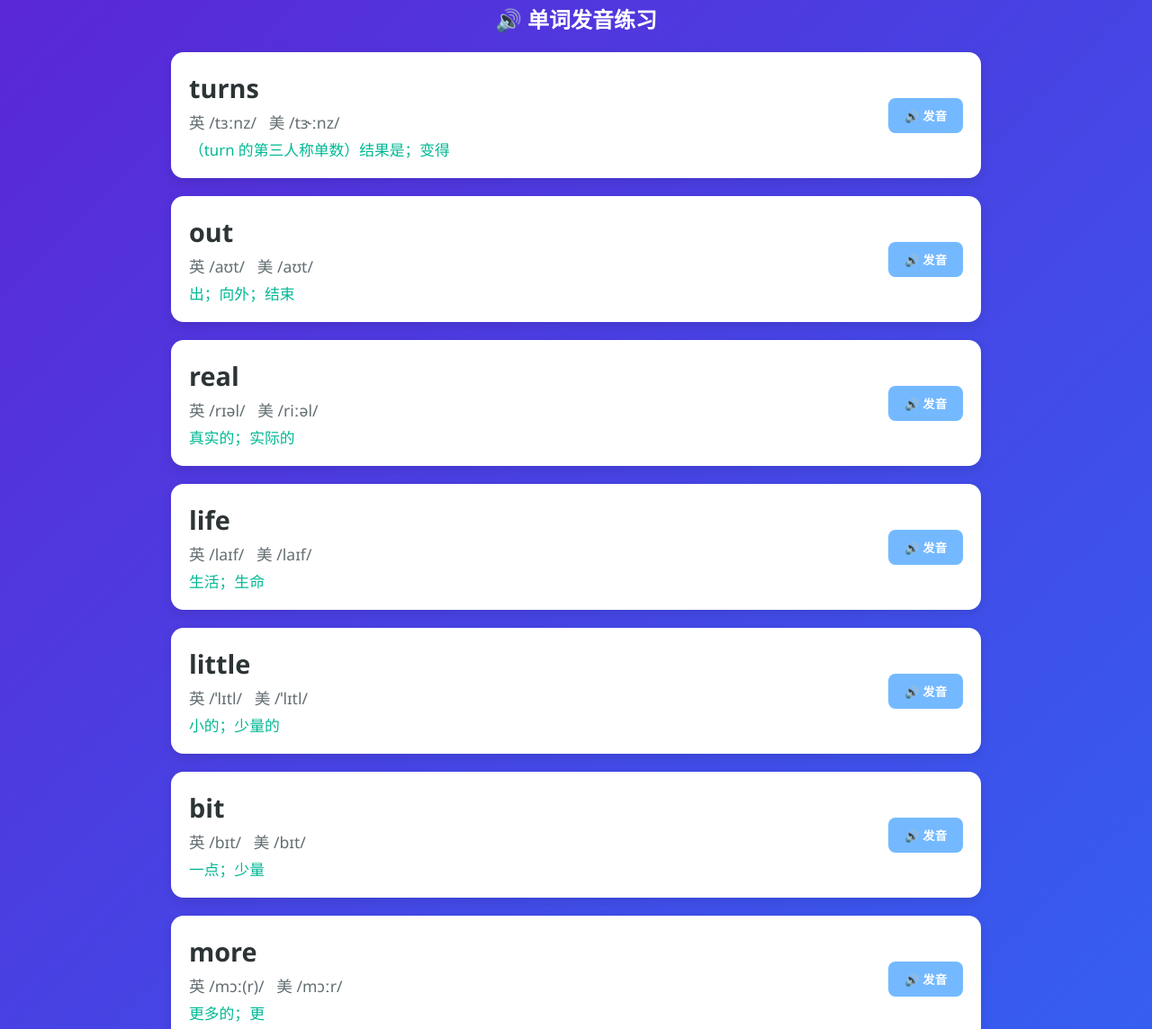
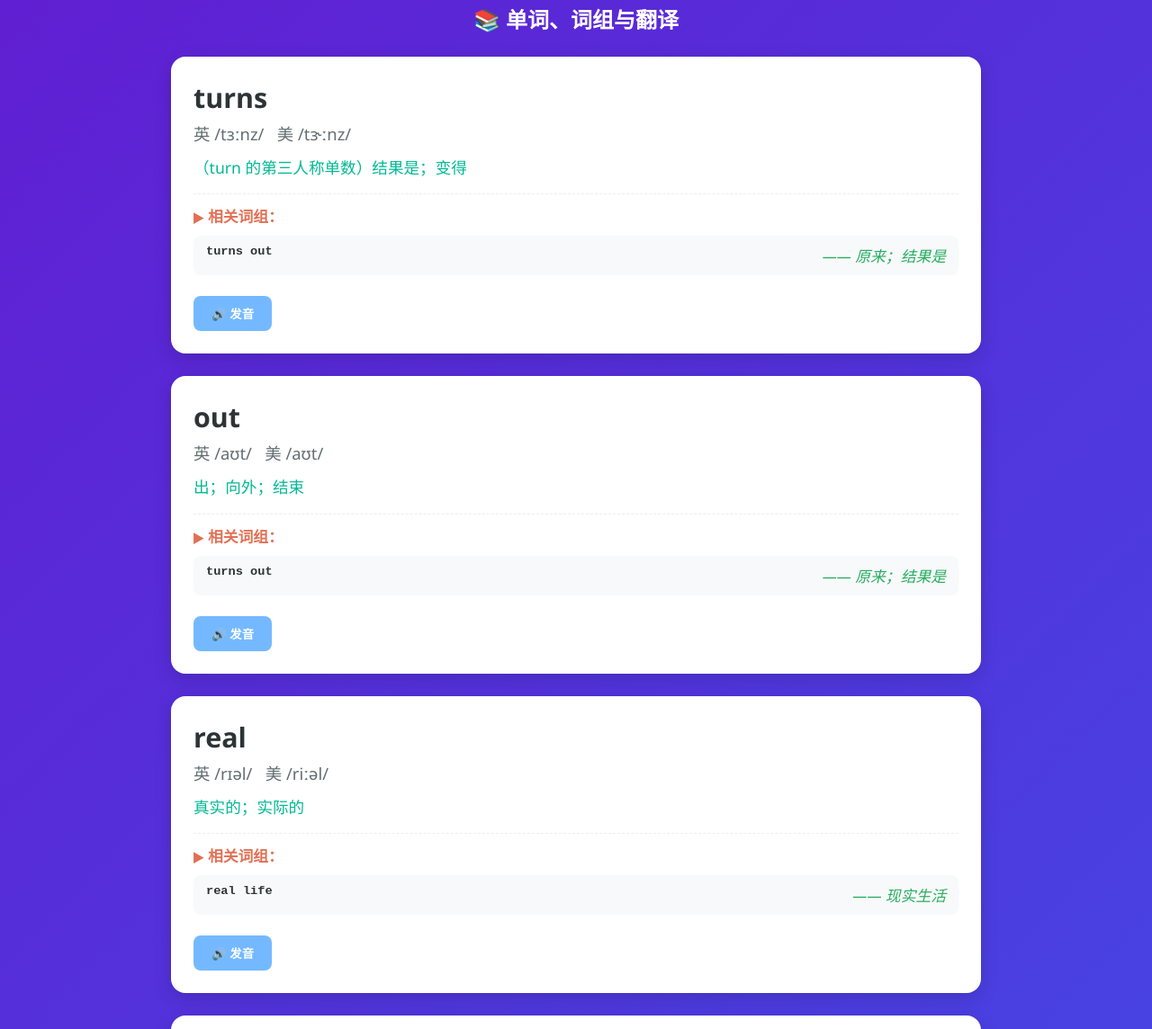
Before and after one commit to msqdla/LaiLai-English, a plain HTML site: page index.html in a window 1280 px wide. Shown: the part 994-2138 px from the top of the page at 90% size. Drawn offline with Linux system fonts and the light colour scheme.

Commit message:
Update index.html

```diff
--- a/index.html
+++ b/index.html
@@ -3,7 +3,7 @@
 <head>
   <meta charset="UTF-8" />
   <meta name="viewport" content="width=device-width, initial-scale=1.0"/>
-  <title>🎬 疯狂动物城 · 单词发音学习</title>
+  <title>🎬 疯狂动物城 · 单词与词组学习</title>
   <style>
     body {
       font-family: 'Segoe UI', Tahoma, Geneva, Verdana, sans-serif;
@@ -66,40 +66,66 @@
     /* 单词卡片 */
     .word-card {
       background: white;
-      border-radius: 14px;
-      padding: 20px;
-      margin-bottom: 20px;
-      box-shadow: 0 4px 12px rgba(0,0,0,0.1);
-      display: flex;
-      justify-content: space-between;
-      align-items: center;
-    }
-    .word-info {
-      flex: 1;
+      border-radius: 16px;
+      padding: 25px;
+      margin-bottom: 25px;
+      box-shadow: 0 6px 20px rgba(0,0,0,0.15);
     }
     .word-main {
-      font-size: 1.8em;
+      font-size: 1.9em;
       font-weight: bold;
       color: #2d3436;
+      margin-bottom: 6px;
     }
     .phonetic {
       color: #636e72;
-      font-size: 1.1em;
-      margin: 6px 0;
+      font-size: 1.15em;
+      margin-bottom: 12px;
     }
     .meaning {
       color: #00b894;
+      font-size: 1.1em;
+      margin-bottom: 16px;
+      line-height: 1.5;
+    }
+    .phrases-section {
+      margin-top: 12px;
+      padding-top: 12px;
+      border-top: 1px dashed #eee;
+    }
+    .phrases-title {
+      font-weight: bold;
+      color: #e17055;
+      margin-bottom: 10px;
       font-size: 1.05em;
+    }
+    .phrase-item {
+      background: #f8f9fa;
+      padding: 10px 14px;
+      margin-bottom: 8px;
+      border-radius: 8px;
+      font-size: 1.05em;
+      color: #2d3436;
+      display: flex;
+      justify-content: space-between;
+    }
+    .phrase-en {
+      font-weight: bold;
+      font-family: monospace;
+    }
+    .phrase-zh {
+      color: #27ae60;
+      font-style: italic;
     }
     .pronounce-btn {
       background: #74b9ff;
       color: white;
       border: none;
-      padding: 10px 18px;
+      padding: 10px 20px;
       border-radius: 8px;
       cursor: pointer;
       font-weight: bold;
-      white-space: nowrap;
+      margin-top: 15px;
     }
     .pronounce-btn:hover {
       background: #0984e3;
@@ -109,7 +135,7 @@
 <body>
   <div class="container">
     <header>
-      <h1>🐰 疯狂动物城 · 单词发音学习</h1>
+      <h1>🐰 疯狂动物城 · 单词与词组学习</h1>
     </header>
 
     <!-- 🎬 前三句台词 -->
@@ -126,7 +152,7 @@
         </div>
       </div>
 
-      <!-- 🔘 整段台词一个视频 -->
+      <!-- 🔘 视频 -->
       <div class="video-container">
         <video controls poster="https://via.placeholder.com/800x450/e0e0e0/000000?text=Zootopia+Clip">
           <source src="https://lailai-english.oss-cn-beijing.aliyuncs.com/LaiLai-English-001.mp4" type="video/mp4">
@@ -136,43 +162,145 @@
       </div>
     </div>
 
-    <!-- 🔤 单词列表 -->
-    <h2 style="color:white; text-align:center; margin-bottom:20px;">🔊 单词发音练习</h2>
+    <!-- 🔤 单词 + 词组（含翻译） -->
+    <h2 style="color:white; text-align:center; margin-bottom:25px;">📚 单词、词组与翻译</h2>
 
-    <div id="wordsContainer">
-      <!-- 单词卡片将由 JavaScript 动态生成 -->
-    </div>
+    <div id="wordsContainer"></div>
   </div>
 
   <script>
-    // 单词数据库：包含音标和释义
+    // 所有词组的统一翻译映射（避免重复）
+    const phraseTranslations = {
+      "turns out": "原来；结果是",
+      "real life": "现实生活",
+      "a little bit": "一点点；稍微",
+      "more complicated than...": "比……更复杂",
+      "bumper sticker": "保险杠贴纸（常印有标语）",
+      "is messy": "是混乱的"
+    };
+
+    // 单词数据
     const words = [
-      { word: "turns",       phoneticUK: "/tɜːnz/",     phoneticUS: "/tɝːnz/",     meaning: "（turn 的第三人称单数）结果是；变得" },
-      { word: "out",         phoneticUK: "/aʊt/",       phoneticUS: "/aʊt/",       meaning: "出；向外；结束" },
-      { word: "real",        phoneticUK: "/rɪəl/",      phoneticUS: "/riːəl/",     meaning: "真实的；实际的" },
-      { word: "life",        phoneticUK: "/laɪf/",      phoneticUS: "/laɪf/",      meaning: "生活；生命" },
-      { word: "little",      phoneticUK: "/ˈlɪtl/",     phoneticUS: "/ˈlɪtl/",     meaning: "小的；少量的" },
-      { word: "bit",         phoneticUK: "/bɪt/",       phoneticUS: "/bɪt/",       meaning: "一点；少量" },
-      { word: "more",        phoneticUK: "/mɔː(r)/",    phoneticUS: "/mɔːr/",      meaning: "更多的；更" },
-      { word: "complicated", phoneticUK: "/ˈkɒmplɪkeɪtɪd/", phoneticUS: "/ˈkɑːmplɪkeɪtɪd/", meaning: "复杂的；难懂的" },
-      { word: "than",        phoneticUK: "/ðæn/",       phoneticUS: "/ðæn/",       meaning: "比（用于比较）" },
-      { word: "slogan",      phoneticUK: "/ˈsləʊɡən/",  phoneticUS: "/ˈsloʊɡən/",  meaning: "标语；口号" },
-      { word: "bumper",      phoneticUK: "/ˈbʌmpə(r)/", phoneticUS: "/ˈbʌmpər/",   meaning: "保险杠；缓冲物" },
-      { word: "sticker",     phoneticUK: "/ˈstɪkə(r)/", phoneticUS: "/ˈstɪkər/",   meaning: "贴纸；标签" },
-      { word: "messy",       phoneticUK: "/ˈmesi/",     phoneticUS: "/ˈmesi/",     meaning: "混乱的；杂乱的" }
+      {
+        word: "turns",
+        phoneticUK: "/tɜːnz/",
+        phoneticUS: "/tɝːnz/",
+        meaning: "（turn 的第三人称单数）结果是；变得",
+        phrases: ["turns out"]
+      },
+      {
+        word: "out",
+        phoneticUK: "/aʊt/",
+        phoneticUS: "/aʊt/",
+        meaning: "出；向外；结束",
+        phrases: ["turns out"]
+      },
+      {
+        word: "real",
+        phoneticUK: "/rɪəl/",
+        phoneticUS: "/riːəl/",
+        meaning: "真实的；实际的",
+        phrases: ["real life"]
+      },
+      {
+        word: "life",
+        phoneticUK: "/laɪf/",
+        phoneticUS: "/laɪf/",
+        meaning: "生活；生命",
+        phrases: ["real life"]
+      },
+      {
+        word: "little",
+        phoneticUK: "/ˈlɪtl/",
+        phoneticUS: "/ˈlɪtl/",
+        meaning: "小的；少量的",
+        phrases: ["a little bit"]
+      },
+      {
+        word: "bit",
+        phoneticUK: "/bɪt/",
+        phoneticUS: "/bɪt/",
+        meaning: "一点；少量",
+        phrases: ["a little bit"]
+      },
+      {
+        word: "more",
+        phoneticUK: "/mɔː(r)/",
+        phoneticUS: "/mɔːr/",
+        meaning: "更多的；更",
+        phrases: ["more complicated than..."]
+      },
+      {
+        word: "complicated",
+        phoneticUK: "/ˈkɒmplɪkeɪtɪd/",
+        phoneticUS: "/ˈkɑːmplɪkeɪtɪd/",
+        meaning: "复杂的；难懂的",
+        phrases: ["more complicated than..."]
+      },
+      {
+        word: "than",
+        phoneticUK: "/ðæn/",
+        phoneticUS: "/ðæn/",
+        meaning: "比（用于比较）",
+        phrases: ["more complicated than..."]
+      },
+      {
+        word: "bumper",
+        phoneticUK: "/ˈbʌmpə(r)/",
+        phoneticUS: "/ˈbʌmpər/",
+        meaning: "保险杠；缓冲物",
+        phrases: ["bumper sticker"]
+      },
+      {
+        word: "sticker",
+        phoneticUK: "/ˈstɪkə(r)/",
+        phoneticUS: "/ˈstɪkər/",
+        meaning: "贴纸；标签",
+        phrases: ["bumper sticker"]
+      },
+      {
+        word: "messy",
+        phoneticUK: "/ˈmesi/",
+        phoneticUS: "/ˈmesi/",
+        meaning: "混乱的；杂乱的",
+        phrases: ["is messy"]
+      },
+      {
+        word: "is",
+        phoneticUK: "/ɪz/",
+        phoneticUS: "/ɪz/",
+        meaning: "是（be 动词第三人称单数）",
+        phrases: ["is messy"]
+      }
     ];
 
     const container = document.getElementById("wordsContainer");
 
     words.forEach(item => {
+      // 构建词组带翻译的 HTML
+      let phrasesHTML = '';
+      if (item.phrases && item.phrases.length > 0) {
+        const phraseItems = item.phrases.map(p => `
+          <div class="phrase-item">
+            <span class="phrase-en">${p}</span>
+            <span class="phrase-zh">—— ${phraseTranslations[p] || ''}</span>
+          </div>
+        `).join('');
+        phrasesHTML = `
+          <div class="phrases-section">
+            <div class="phrases-title">▶ 相关词组：</div>
+            ${phraseItems}
+          </div>
+        `;
+      }
+
       const card = document.createElement("div");
       card.className = "word-card";
       card.innerHTML = `
-        <div class="word-info">
-          <div class="word-main">${item.word}</div>
-          <div class="phonetic">英 ${item.phoneticUK} &nbsp; 美 ${item.phoneticUS}</div>
-          <div class="meaning">${item.meaning}</div>
-        </div>
+        <div class="word-main">${item.word}</div>
+        <div class="phonetic">英 ${item.phoneticUK} &nbsp; 美 ${item.phoneticUS}</div>
+        <div class="meaning">${item.meaning}</div>
+        ${phrasesHTML}
         <button class="pronounce-btn" onclick="speak('${item.word}')">🔊 发音</button>
       `;
       container.appendChild(card);
@@ -184,12 +312,11 @@
         speechSynthesis.cancel();
       }
       const utterance = new SpeechSynthesisUtterance(word);
-      utterance.lang = 'en-US'; // 使用美式发音（也可设为 'en-GB'）
-      utterance.rate = 1.0;     // 语速
-      utterance.pitch = 1.0;    // 音调
+      utterance.lang = 'en-US';
+      utterance.rate = 1.0;
+      utterance.pitch = 1.0;
       speechSynthesis.speak(utterance);
     }
   </script>
 </body>
-
 </html>
```
